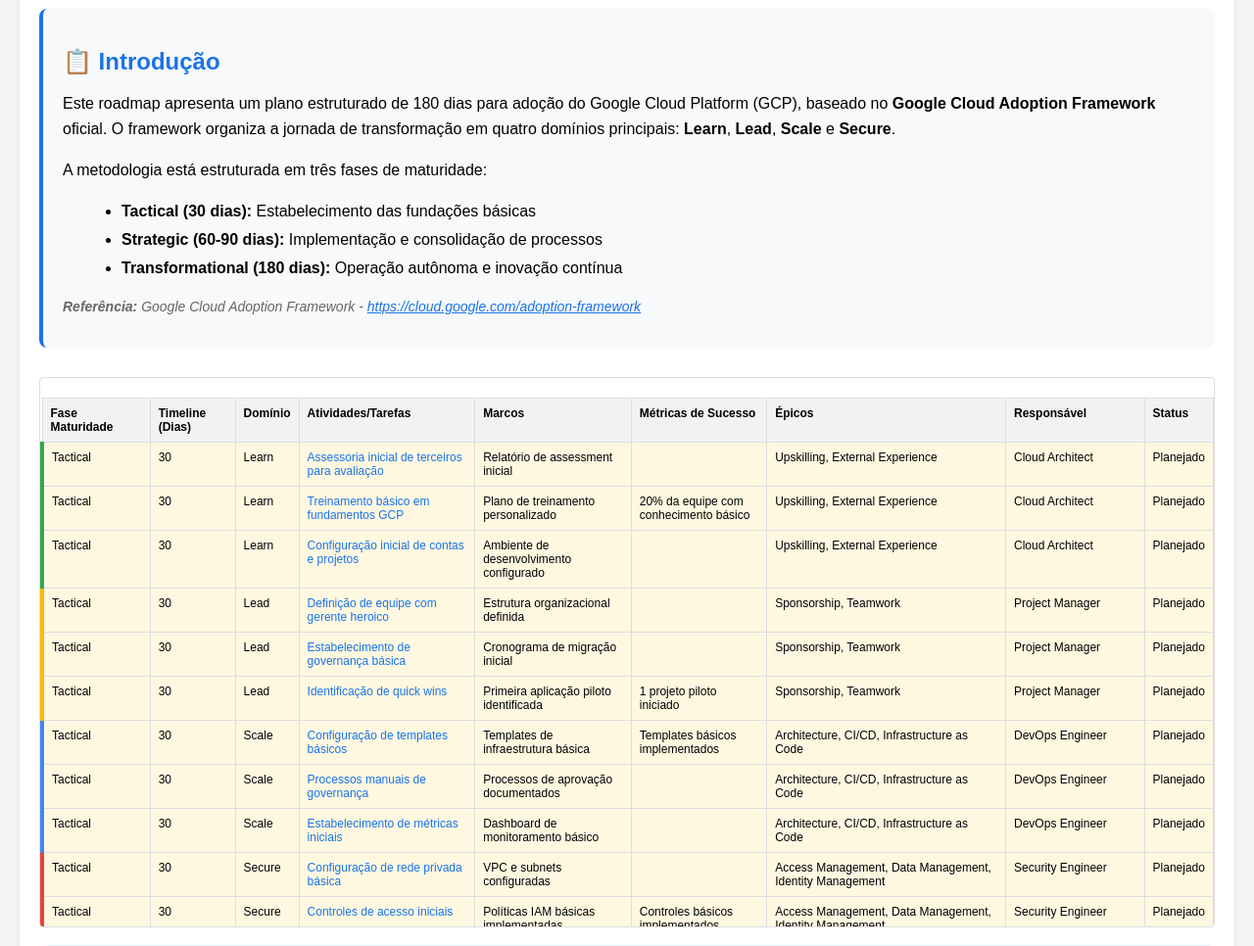
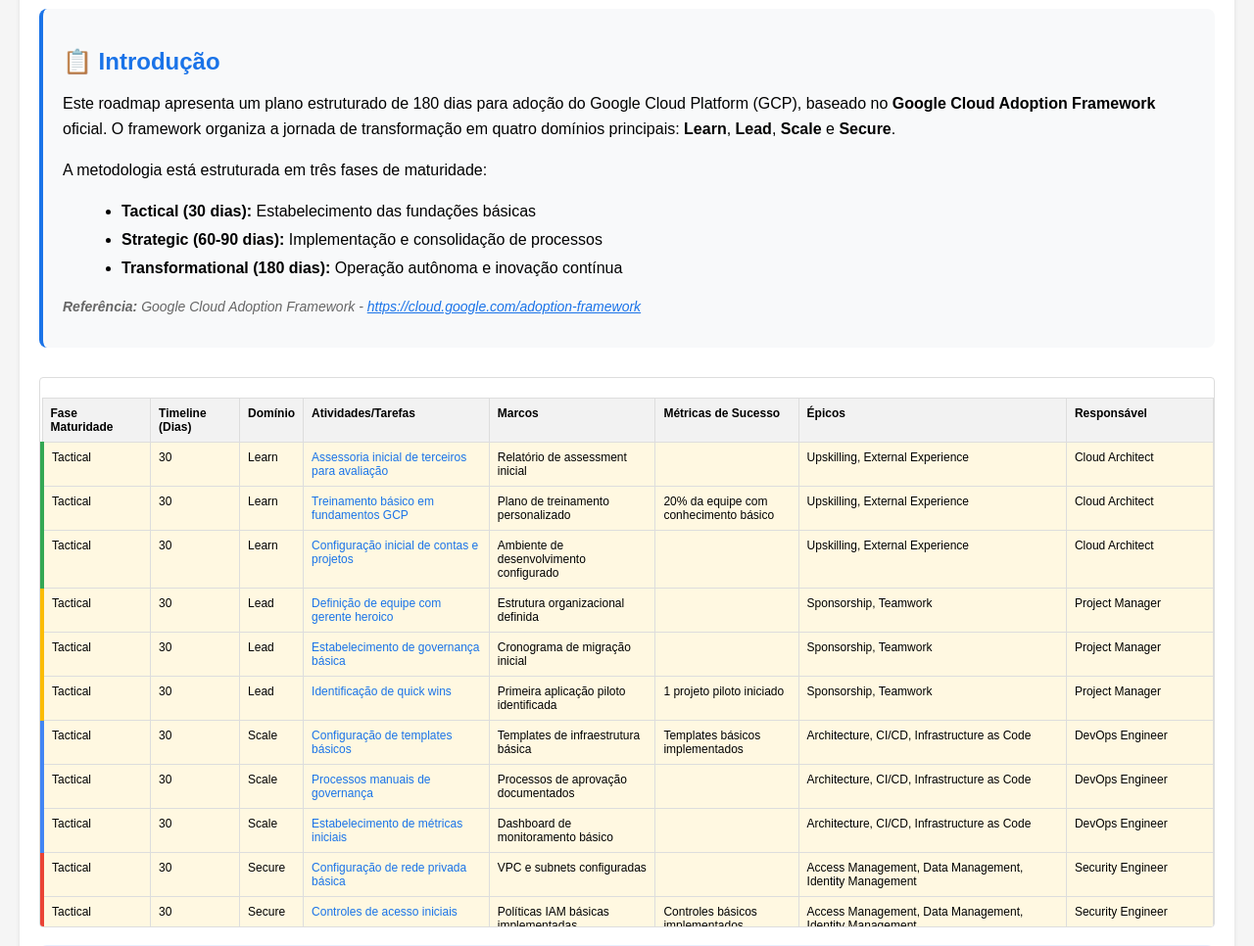
Before and after one commit to augustoximenes/gcaf, a plain HTML site: page gcp_adoption_excel.html in a window 1280 px wide. Shown: the part 119-1085 px from the top of the page at 98% size. Drawn offline with Linux system fonts and the light colour scheme.

Commit message:
The main table is now leaner and focused on essential information from the adoption roadmap

```diff
--- a/gcp_adoption_excel.html
+++ b/gcp_adoption_excel.html
@@ -118,7 +118,6 @@
                         <th>Métricas de Sucesso</th>
                         <th>Épicos</th>
                         <th>Responsável</th>
-                        <th>Status</th>
                     </tr>
                 </thead>
                 <tbody>
@@ -148,9 +147,6 @@
        <td>
         Cloud Architect
        </td>
-       <td>
-        Planejado
-       </td>
       </tr>
       <tr class="phase-tactical timeline-30 domain-learn">
        <td>
@@ -177,9 +173,6 @@
        <td>
         Cloud Architect
        </td>
-       <td>
-        Planejado
-       </td>
       </tr>
       <tr class="phase-tactical timeline-30 domain-learn">
        <td>
@@ -206,9 +199,6 @@
        <td>
         Cloud Architect
        </td>
-       <td>
-        Planejado
-       </td>
       </tr>
 
                           <tr class="phase-tactical timeline-30 domain-lead">
@@ -236,9 +226,6 @@
        <td>
         Project Manager
        </td>
-       <td>
-        Planejado
-       </td>
       </tr>
       <tr class="phase-tactical timeline-30 domain-lead">
        <td>
@@ -265,9 +252,6 @@
        <td>
         Project Manager
        </td>
-       <td>
-        Planejado
-       </td>
       </tr>
       <tr class="phase-tactical timeline-30 domain-lead">
        <td>
@@ -294,9 +278,6 @@
        <td>
         Project Manager
        </td>
-       <td>
-        Planejado
-       </td>
       </tr>
 
                           <tr class="phase-tactical timeline-30 domain-scale">
@@ -324,9 +305,6 @@
        <td>
         DevOps Engineer
        </td>
-       <td>
-        Planejado
-       </td>
       </tr>
       <tr class="phase-tactical timeline-30 domain-scale">
        <td>
@@ -353,9 +331,6 @@
        <td>
         DevOps Engineer
        </td>
-       <td>
-        Planejado
-       </td>
       </tr>
       <tr class="phase-tactical timeline-30 domain-scale">
        <td>
@@ -382,9 +357,6 @@
        <td>
         DevOps Engineer
        </td>
-       <td>
-        Planejado
-       </td>
       </tr>
 
                           <tr class="phase-tactical timeline-30 domain-secure">
@@ -412,9 +384,6 @@
        <td>
         Security Engineer
        </td>
-       <td>
-        Planejado
-       </td>
       </tr>
       <tr class="phase-tactical timeline-30 domain-secure">
        <td>
@@ -441,9 +410,6 @@
        <td>
         Security Engineer
        </td>
-       <td>
-        Planejado
-       </td>
       </tr>
       <tr class="phase-tactical timeline-30 domain-secure">
        <td>
@@ -469,9 +435,6 @@
        </td>
        <td>
         Security Engineer
-       </td>
-       <td>
-        Planejado
        </td>
       </tr>
 
@@ -500,9 +463,6 @@
        <td>
         Learning Lead
        </td>
-       <td>
-        Planejado
-       </td>
       </tr>
       <tr class="phase-strategic timeline-60 domain-learn">
        <td>
@@ -529,9 +489,6 @@
        <td>
         Learning Lead
        </td>
-       <td>
-        Planejado
-       </td>
       </tr>
       <tr class="phase-strategic timeline-60 domain-learn">
        <td>
@@ -557,9 +514,6 @@
        <td>
         Learning Lead
        </td>
-       <td>
-        Planejado
-       </td>
       </tr>
 
                           <tr class="phase-strategic timeline-60 domain-lead">
@@ -586,9 +540,6 @@
        <td>
         Scrum Master
        </td>
-       <td>
-        Planejado
-       </td>
       </tr>
       <tr class="phase-strategic timeline-60 domain-lead">
        <td>
@@ -614,9 +565,6 @@
        <td>
         Scrum Master
        </td>
-       <td>
-        Planejado
-       </td>
       </tr>
       <tr class="phase-strategic timeline-60 domain-lead">
        <td>
@@ -643,9 +591,6 @@
        <td>
         Scrum Master
        </td>
-       <td>
-        Planejado
-       </td>
       </tr>
 
                           <tr class="phase-strategic timeline-60 domain-scale">
@@ -672,9 +617,6 @@
        <td>
         Platform Engineer
        </td>
-       <td>
-        Planejado
-       </td>
       </tr>
       <tr class="phase-strategic timeline-60 domain-scale">
        <td>
@@ -701,9 +643,6 @@
        <td>
         Platform Engineer
        </td>
-       <td>
-        Planejado
-       </td>
       </tr>
       <tr class="phase-strategic timeline-60 domain-scale">
        <td>
@@ -729,9 +668,6 @@
        <td>
         Platform Engineer
        </td>
-       <td>
-        Planejado
-       </td>
       </tr>
 
                           <tr class="phase-strategic timeline-60 domain-secure">
@@ -758,9 +694,6 @@
        <td>
         Security Architect
        </td>
-       <td>
-        Planejado
-       </td>
       </tr>
       <tr class="phase-strategic timeline-60 domain-secure">
        <td>
@@ -787,9 +720,6 @@
        <td>
         Security Architect
        </td>
-       <td>
-        Planejado
-       </td>
       </tr>
       <tr class="phase-strategic timeline-60 domain-secure">
        <td>
@@ -814,9 +744,6 @@
        </td>
        <td>
         Security Architect
-       </td>
-       <td>
-        Planejado
        </td>
       </tr>
 
@@ -845,9 +772,6 @@
        <td>
         Training Manager
        </td>
-       <td>
-        Planejado
-       </td>
       </tr>
       <tr class="phase-strategic timeline-90 domain-learn">
        <td>
@@ -874,9 +798,6 @@
        <td>
         Training Manager
        </td>
-       <td>
-        Planejado
-       </td>
       </tr>
       <tr class="phase-strategic timeline-90 domain-learn">
        <td>
@@ -902,9 +823,6 @@
        <td>
         Training Manager
        </td>
-       <td>
-        Planejado
-       </td>
       </tr>
 
                           <tr class="phase-strategic timeline-90 domain-lead">
@@ -931,9 +849,6 @@
        <td>
         Cloud Program Manager
        </td>
-       <td>
-        Planejado
-       </td>
       </tr>
       <tr class="phase-strategic timeline-90 domain-lead">
        <td>
@@ -960,9 +875,6 @@
        <td>
         Cloud Program Manager
        </td>
-       <td>
-        Planejado
-       </td>
       </tr>
       <tr class="phase-strategic timeline-90 domain-lead">
        <td>
@@ -988,9 +900,6 @@
        <td>
         Cloud Program Manager
        </td>
-       <td>
-        Planejado
-       </td>
       </tr>
 
                           <tr class="phase-strategic timeline-90 domain-scale">
@@ -1017,9 +926,6 @@
        <td>
         Site Reliability Engineer
        </td>
-       <td>
-        Planejado
-       </td>
       </tr>
       <tr class="phase-strategic timeline-90 domain-scale">
        <td>
@@ -1046,9 +952,6 @@
        <td>
         Site Reliability Engineer
        </td>
-       <td>
-        Planejado
-       </td>
       </tr>
       <tr class="phase-strategic timeline-90 domain-scale">
        <td>
@@ -1074,9 +977,6 @@
        <td>
         Site Reliability Engineer
        </td>
-       <td>
-        Planejado
-       </td>
       </tr>
 
                           <tr class="phase-strategic timeline-90 domain-secure">
@@ -1103,9 +1003,6 @@
        <td>
         Security Operations Manager
        </td>
-       <td>
-        Planejado
-       </td>
       </tr>
       <tr class="phase-strategic timeline-90 domain-secure">
        <td>
@@ -1131,9 +1028,6 @@
        <td>
         Security Operations Manager
        </td>
-       <td>
-        Planejado
-       </td>
       </tr>
       <tr class="phase-strategic timeline-90 domain-secure">
        <td>
@@ -1159,9 +1053,6 @@
        </td>
        <td>
         Security Operations Manager
-       </td>
-       <td>
-        Planejado
        </td>
       </tr>
 
@@ -1190,9 +1081,6 @@
        <td>
         Innovation Lead
        </td>
-       <td>
-        Planejado
-       </td>
       </tr>
       <tr class="phase-transformational timeline-180 domain-learn">
        <td>
@@ -1219,9 +1107,6 @@
        <td>
         Innovation Lead
        </td>
-       <td>
-        Planejado
-       </td>
       </tr>
       <tr class="phase-transformational timeline-180 domain-learn">
        <td>
@@ -1247,9 +1132,6 @@
        <td>
         Innovation Lead
        </td>
-       <td>
-        Planejado
-       </td>
       </tr>
 
                           <tr class="phase-transformational timeline-180 domain-lead">
@@ -1276,9 +1158,6 @@
        <td>
         Transformation Lead
        </td>
-       <td>
-        Planejado
-       </td>
       </tr>
       <tr class="phase-transformational timeline-180 domain-lead">
        <td>
@@ -1305,9 +1184,6 @@
        <td>
         Transformation Lead
        </td>
-       <td>
-        Planejado
-       </td>
       </tr>
       <tr class="phase-transformational timeline-180 domain-lead">
        <td>
@@ -1333,9 +1209,6 @@
        <td>
         Transformation Lead
        </td>
-       <td>
-        Planejado
-       </td>
       </tr>
 
                           <tr class="phase-transformational timeline-180 domain-scale">
@@ -1362,9 +1235,6 @@
        <td>
         Platform Operations Lead
        </td>
-       <td>
-        Planejado
-       </td>
       </tr>
       <tr class="phase-transformational timeline-180 domain-scale">
        <td>
@@ -1390,9 +1260,6 @@
        <td>
         Platform Operations Lead
        </td>
-       <td>
-        Planejado
-       </td>
       </tr>
       <tr class="phase-transformational timeline-180 domain-scale">
        <td>
@@ -1419,9 +1286,6 @@
        <td>
         Platform Operations Lead
        </td>
-       <td>
-        Planejado
-       </td>
       </tr>
 
                           <tr class="phase-transformational timeline-180 domain-secure">
@@ -1448,9 +1312,6 @@
        <td>
         Chief Security Officer
        </td>
-       <td>
-        Planejado
-       </td>
       </tr>
       <tr class="phase-transformational timeline-180 domain-secure">
        <td>
@@ -1477,9 +1338,6 @@
        <td>
         Chief Security Officer
        </td>
-       <td>
-        Planejado
-       </td>
       </tr>
       <tr class="phase-transformational timeline-180 domain-secure">
        <td>
@@ -1504,9 +1362,6 @@
        </td>
        <td>
         Chief Security Officer
-       </td>
-       <td>
-        Planejado
        </td>
       </tr>
                 </tbody>
```
